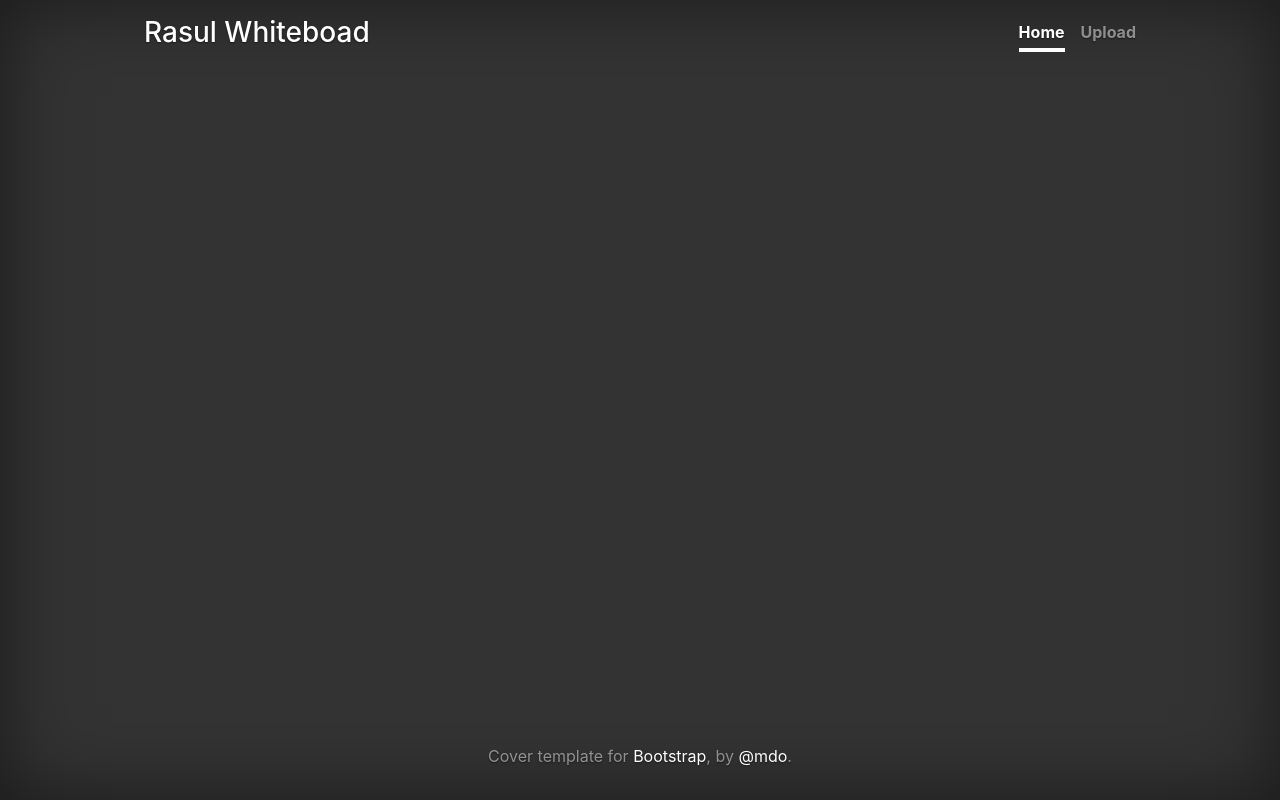
After one commit to naokilogram/flask-fabricjs-test, a Flask app: template src/templates/layout.html in a window 1280 px wide. The commit adds this page. Run offline with Flask 2, Linux system fonts and the light colour scheme; the template is opened without the code that fills it, so the values that code supplies are empty; some libraries are stand-ins or nearby versions.

Commit message:
ドラッグ&ドロップで画像をアップロード

```diff
--- a/src/app.py
+++ b/src/app.py
@@ -1,36 +1,68 @@
-from flask import Flask, render_template, url_for
+from flask import Flask, render_template, url_for, request, redirect, send_from_directory, session
+from werkzeug.utils import secure_filename
 import os
+app = Flask(__name__)
 
-app = Flask(__name__)
+UPLOAD_FOLDER = './uploads'
+ALLOWED_EXTENSIONS = set(['png', 'jpg', 'gif'])
+app.config['UPLOAD_FOLDER'] = UPLOAD_FOLDER
+app.config['SECRET_KEY'] = os.urandom(24)
+
+def allowed_file(filename):
+  return '.' in filename and \
+    filename.rsplit('.', 1)[1] in ALLOWED_EXTENSIONS
 
 # ここから -- 読み込むcssやjsのファイル名にq=<ファイルの更新日時>をつけるハック
 @app.context_processor
 def override_url_for():
-    return dict(url_for=dated_url_for)
+  return dict(url_for=dated_url_for)
 
 def dated_url_for(endpoint, **values):
-    if endpoint == 'static':
-        filename = values.get('filename', None)
-        if filename:
-            file_path = os.path.join(app.root_path,
-                                     endpoint, filename)
-            values['q'] = int(os.stat(file_path).st_mtime)
-    return url_for(endpoint, **values)
+  if endpoint == 'static':
+    filename = values.get('filename', None)
+    if filename:
+      file_path = os.path.join(app.root_path,
+                               endpoint, filename)
+      values['q'] = int(os.stat(file_path).st_mtime)
+  return url_for(endpoint, **values)
 # 読み込むcssやjsのファイル名にq=<ファイルの更新日時>をつけるハック -- ここまで
 
 @app.route('/')
 def index():
-    result = [
-      {'type': 'rectangle', 'top': 50, 'left': 50, 'width': 150, 'height': 100},
-      {'type': 'rectangle', 'top': 50, 'left': 350, 'width': 150, 'height': 100},
-      {'type': 'rectangle', 'top': 250, 'left': 350, 'width': 150, 'height': 100},
-      {'type': 'line', 'top': 100, 'left': 200, 'width': 350, 'height': 100},
-      {'type': 'line', 'top': 150, 'left': 425, 'width': 425, 'height': 250},
-      {'type': 'text', 'text': 'A', 'top': 75, 'left': 110},
-      {'type': 'text', 'text': 'B', 'top': 75, 'left': 410},
-      {'type': 'text', 'text': 'C', 'top': 280, 'left': 410},
-    ]
-    return render_template('index.html', result=result)
+  result = [
+    {'type': 'rectangle', 'top': 50, 'left': 50, 'width': 150, 'height': 100},
+    {'type': 'rectangle', 'top': 50, 'left': 350, 'width': 150, 'height': 100},
+    {'type': 'rectangle', 'top': 250, 'left': 350, 'width': 150, 'height': 100},
+    {'type': 'line', 'top': 100, 'left': 200, 'width': 350, 'height': 100},
+    {'type': 'line', 'top': 150, 'left': 425, 'width': 425, 'height': 250},
+    {'type': 'text', 'text': 'A', 'top': 75, 'left': 110},
+    {'type': 'text', 'text': 'B', 'top': 75, 'left': 410},
+    {'type': 'text', 'text': 'C', 'top': 280, 'left': 410},
+  ]
+  return render_template('index.html', result=result)
+
+@app.route('/upload', methods=['GET', 'POST'])
+def upload():
+  # リクエストがポストかどうかの判別
+  if request.method == 'POST':
+    # ファイルがなかった場合の処理
+    if 'file' not in request.files:
+      flash('ファイルがありません')
+      return redirect(request.url)
+    # データの取り出し
+    file = request.files['file']
+    # ファイル名がなかった時の処理
+    if file.filename == '':
+      flash('ファイルがありません')
+      return redirect(request.url)
+    # ファイルのチェック
+    if file and allowed_file(file.filename):
+      # 危険な文字を削除（サニタイズ処理）
+      filename = secure_filename(file.filename)
+      file.save(os.path.join(app.config['UPLOAD_FOLDER'], filename))
+      return redirect(url_for('index', filename=filename))
+  else:
+    return render_template('upload.html')
 
 if __name__ == "__main__":
     app.run(host="0.0.0.0", port=5000, debug=True)
--- /dev/null
+++ b/src/static/css/cover.css
@@ -0,0 +1,106 @@
+/*
+ * Globals
+ */
+
+/* Links */
+a,
+a:focus,
+a:hover {
+  color: #fff;
+}
+
+/* Custom default button */
+.btn-secondary,
+.btn-secondary:hover,
+.btn-secondary:focus {
+  color: #333;
+  text-shadow: none; /* Prevent inheritance from `body` */
+  background-color: #fff;
+  border: .05rem solid #fff;
+}
+
+
+/*
+ * Base structure
+ */
+
+html,
+body {
+  height: 100%;
+  background-color: #333;
+}
+
+body {
+  display: -ms-flexbox;
+  display: flex;
+  color: #fff;
+  text-shadow: 0 .05rem .1rem rgba(0, 0, 0, .5);
+  box-shadow: inset 0 0 5rem rgba(0, 0, 0, .5);
+}
+
+.cover-container {
+  max-width: 1024px;
+}
+
+
+/*
+ * Header
+ */
+.masthead {
+  margin-bottom: 2rem;
+}
+
+.masthead-brand {
+  margin-bottom: 0;
+}
+
+.nav-masthead .nav-link {
+  padding: .25rem 0;
+  font-weight: 700;
+  color: rgba(255, 255, 255, .5);
+  background-color: transparent;
+  border-bottom: .25rem solid transparent;
+}
+
+.nav-masthead .nav-link:hover,
+.nav-masthead .nav-link:focus {
+  border-bottom-color: rgba(255, 255, 255, .25);
+}
+
+.nav-masthead .nav-link + .nav-link {
+  margin-left: 1rem;
+}
+
+.nav-masthead .active {
+  color: #fff;
+  border-bottom-color: #fff;
+}
+
+@media (min-width: 48em) {
+  .masthead-brand {
+    float: left;
+  }
+  .nav-masthead {
+    float: right;
+  }
+}
+
+
+/*
+ * Cover
+ */
+.cover {
+  padding: 0 1.5rem;
+}
+.cover .btn-lg {
+  padding: .75rem 1.25rem;
+  font-weight: 700;
+}
+
+
+/*
+ * Footer
+ */
+.mastfoot {
+  color: rgba(255, 255, 255, .5);
+}
--- a/src/static/css/main.css
+++ b/src/static/css/main.css
@@ -1,3 +1,33 @@
-canvas {
-  border: solid 3px #000;
+main {
+  margin:0;
+  padding:0;
 }
+
+.lead {
+  margin-top: 2rem;
+  margin-bottom: 2rem;
+}
+
+#canvas-wrapper {
+  width: 800px;
+  margin: 0 auto;
+}
+
+.container {
+}
+
+.dropzone {
+  border: none;
+  background: #f5f5f5;
+}
+
+.dropzone i{
+  font-size: 5rem;
+}
+
+.dropzone .dz-message {
+  color: rgba(0,0,0,.54);
+  font-weight: 500;
+  font-size: initial;
+  text-transform: uppercase;
+}
--- /dev/null
+++ b/src/static/js/upload.js
@@ -0,0 +1,5 @@
+$(function() {
+  $("#my-dropzone").dropzone({
+    //url: "/file/post", // If not using a form element
+  });
+});
--- /dev/null
+++ b/src/templates/layout.html
@@ -0,0 +1,49 @@
+<!doctype html>
+<html lang="en">
+  <head>
+    <!-- Required meta tags -->
+    <meta charset="utf-8">
+    <meta name="viewport" content="width=device-width, initial-scale=1, shrink-to-fit=no">
+
+    {% block external_css %}{% endblock %}
+    <!-- Bootstrap CSS -->
+    <link rel="stylesheet" href="https://stackpath.bootstrapcdn.com/bootstrap/4.5.2/css/bootstrap.min.css" integrity="sha384-JcKb8q3iqJ61gNV9KGb8thSsNjpSL0n8PARn9HuZOnIxN0hoP+VmmDGMN5t9UJ0Z" crossorigin="anonymous">
+    <link rel="stylesheet" href="{{ url_for('static',filename='css/cover.css') }}">
+    <link rel="stylesheet" href="{{ url_for('static',filename='css/main.css') }}">
+
+    {% block external_script %}{% endblock %}
+    <script>
+      {% block script %}{% endblock %}
+    </script>
+    <title>{% block title %}{% endblock %}</title>
+  </head>
+  <body class="text-center">
+    <div class="cover-container d-flex w-100 h-100 p-3 mx-auto flex-column">
+      <header class="masthead mb-auto">
+        <div class="inner">
+          <h3 class="masthead-brand">Rasul Whiteboad</h3>
+          <nav class="nav nav-masthead justify-content-center">
+            <a class="nav-link active" href="{{ url_for('index') }}">Home</a>
+            <a class="nav-link" href="{{ url_for('upload') }}">Upload</a>
+          </nav>
+        </div>
+      </header>
+
+      <main role="main" class="inner cover">
+        {% block content %}{% endblock %}
+      </main>
+
+      <footer class="mastfoot mt-auto">
+        <div class="inner">
+          <p>Cover template for <a href="https://getbootstrap.com/">Bootstrap</a>, by <a href="https://twitter.com/mdo">@mdo</a>.</p>
+        </div>
+      </footer>
+    </div>
+
+    <!-- Optional JavaScript -->
+    <!-- jQuery first, then Popper.js, then Bootstrap JS -->
+    <script src="https://code.jquery.com/jquery-3.5.1.slim.min.js" integrity="sha384-DfXdz2htPH0lsSSs5nCTpuj/zy4C+OGpamoFVy38MVBnE+IbbVYUew+OrCXaRkfj" crossorigin="anonymous"></script>
+    <script src="https://cdn.jsdelivr.net/npm/popper.js@1.16.1/dist/umd/popper.min.js" integrity="sha384-9/reFTGAW83EW2RDu2S0VKaIzap3H66lZH81PoYlFhbGU+6BZp6G7niu735Sk7lN" crossorigin="anonymous"></script>
+    <script src="https://stackpath.bootstrapcdn.com/bootstrap/4.5.2/js/bootstrap.min.js" integrity="sha384-B4gt1jrGC7Jh4AgTPSdUtOBvfO8shuf57BaghqFfPlYxofvL8/KUEfYiJOMMV+rV" crossorigin="anonymous"></script>
+  </body>
+</html>
```
Also changed, not shown: src/templates/index.html (+24 -14 lines), src/templates/upload.html (added, +33 -0 lines), src/static/js/index.js (renamed from src/static/js/main.js).
